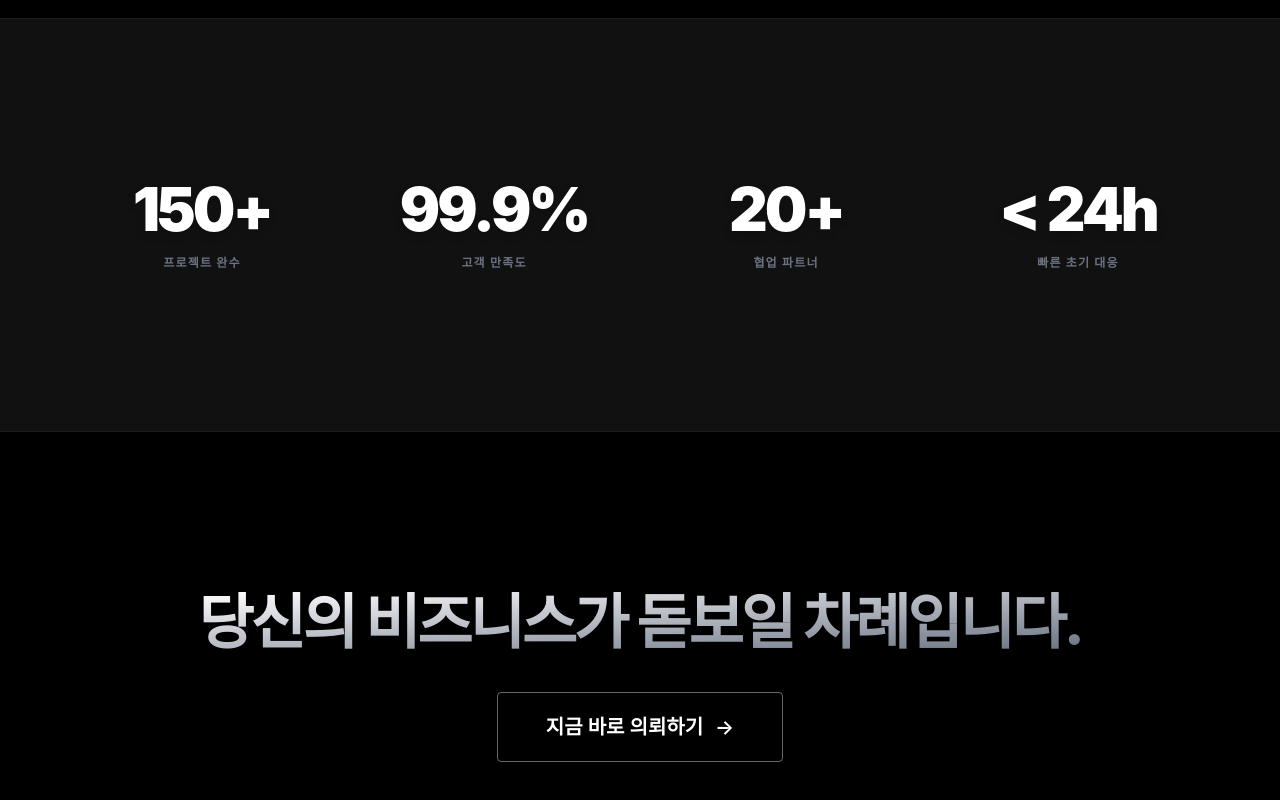
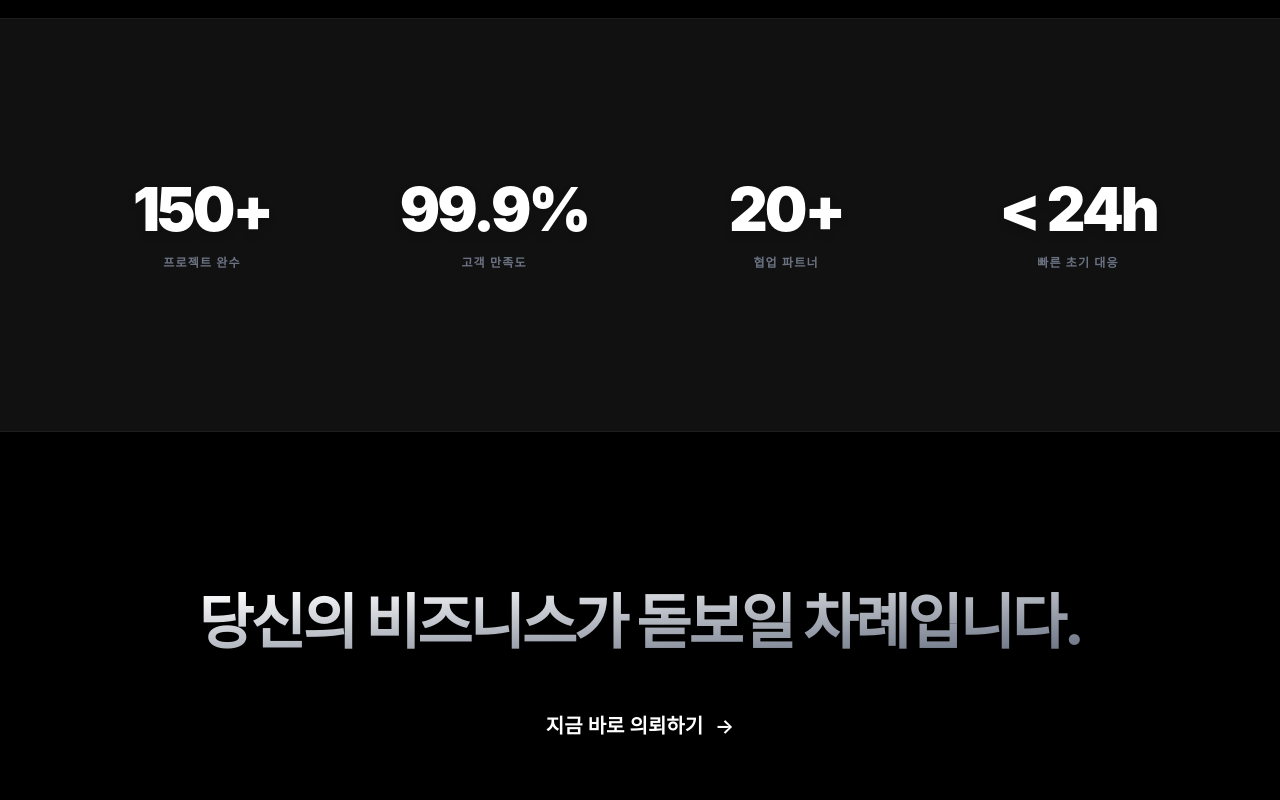
Before and after one commit to POPCORNLAB/TEST1, a Next.js app: page / in a window 1280 px wide. Shown: the part 2180-2980 px from the top of the page. Built offline with nearby package versions, Linux system fonts and the light colour scheme; a web font is replaced by a local one.

Commit message:
Remove border from footer CTA
Co-Authored-By: Claude Opus 5.5 <noreply@anthropic.com>
Claude-Session: https://claude.ai/code/session_018JF4H9aUDMuKnCchXGFecK

```diff
--- a/app/page.tsx
+++ b/app/page.tsx
@@ -143,7 +143,7 @@ export default function Home() {
             <h2 className="text-4xl md:text-6xl font-extrabold tracking-tighter mb-10 text-transparent bg-clip-text bg-gradient-to-br from-white to-gray-500">
               당신의 비즈니스가<br className="md:hidden" /> 돋보일 차례입니다.
             </h2>
-            <Link href="/contact" className="inline-flex items-center gap-3 border border-white/40 text-white font-semibold text-lg md:text-xl px-12 py-5 rounded transition-colors duration-300 hover:border-gray-400 hover:text-gray-400 active:bg-white active:border-white active:text-black group">
+            <Link href="/contact" className="inline-flex items-center gap-3 text-white font-semibold text-lg md:text-xl px-12 py-5 rounded transition-colors duration-300 hover:text-gray-400 active:bg-white active:text-black group">
               지금 바로 의뢰하기
               <span className="group-hover:translate-x-1 transition-transform">→</span>
             </Link>
```
